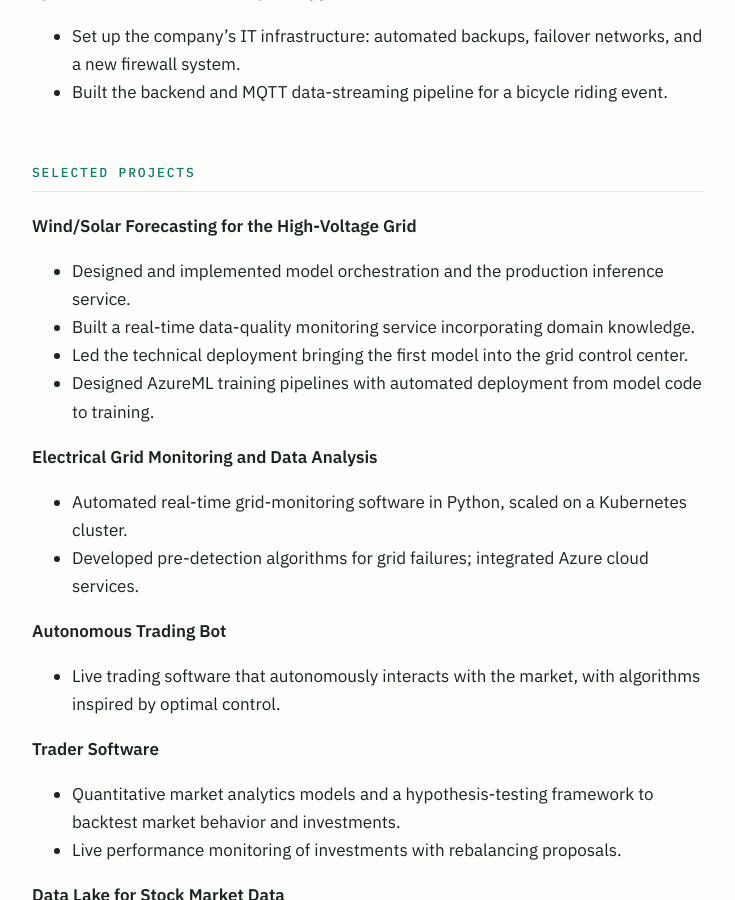
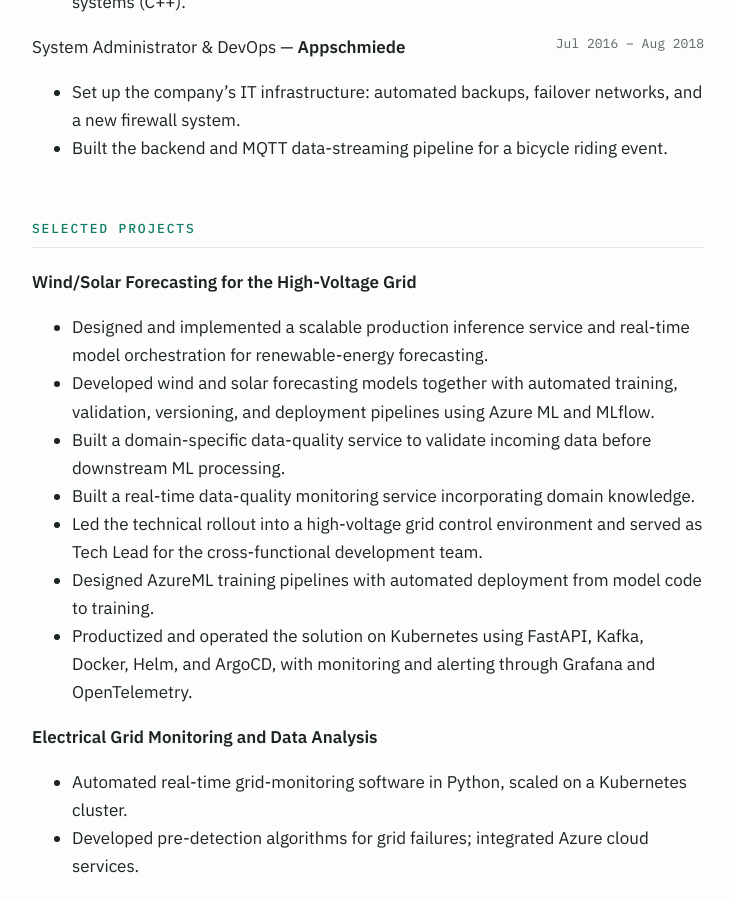
Before and after one commit to thlautenschlaeger/thlautenschlaeger.github.io, a Jekyll site: the page built from resume.md, in a window 1280 px wide and 900 px high, scrolled down 1215 px. Shown: the whole window, without its empty margins (272-1007 px from the left). Built offline with Jekyll 4.4.1, drawn with Linux system fonts in a browser that asks for light colours; some of the changed text lies outside the part shown.

Commit message:
Refine experience and project descriptions in resume
Enhanced descriptions of roles and projects to highlight leadership in machine learning and data processing. Added details on model orchestration and data quality services.

```diff
--- a/resume.md
+++ b/resume.md
@@ -12,6 +12,7 @@ subtitle: Experience, projects, and skills
 
 Software Developer / ML Engineer / ML Scientist — **Self-Employed** <span class="date">Aug 2022 – Present</span>
 * Developed a software stack for real-time streaming data analysis for a major German energy provider (Python, Kafka).
+* Lead development and productionization of machine-learning and real-time data-processing systems for a major German energy provider.
 * Full machine learning lifecycle: model development, training, inference, orchestration, and monitoring.
 * Developed forecasting models running in production for wind and solar energy data.
 * Led the design of a data-quality service that encodes domain expert knowledge into automated analysis.
@@ -38,10 +39,13 @@ System Administrator & DevOps — **Appschmiede** <span class="date">Jul 2016
 ### Selected Projects
 
 **Wind/Solar Forecasting for the High-Voltage Grid**
-* Designed and implemented model orchestration and the production inference service.
+* Designed and implemented a scalable production inference service and real-time model orchestration for renewable-energy forecasting.
+* Developed wind and solar forecasting models together with automated training, validation, versioning, and deployment pipelines using Azure ML and MLflow.
+* Built a domain-specific data-quality service to validate incoming data before downstream ML processing.
 * Built a real-time data-quality monitoring service incorporating domain knowledge.
-* Led the technical deployment bringing the first model into the grid control center.
+* Led the technical rollout into a high-voltage grid control environment and served as Tech Lead for the cross-functional development team.
 * Designed AzureML training pipelines with automated deployment from model code to training.
+* Productized and operated the solution on Kubernetes using FastAPI, Kafka, Docker, Helm, and ArgoCD, with monitoring and alerting through Grafana and OpenTelemetry.
 
 **Electrical Grid Monitoring and Data Analysis**
 * Automated real-time grid-monitoring software in Python, scaled on a Kubernetes cluster.
```
